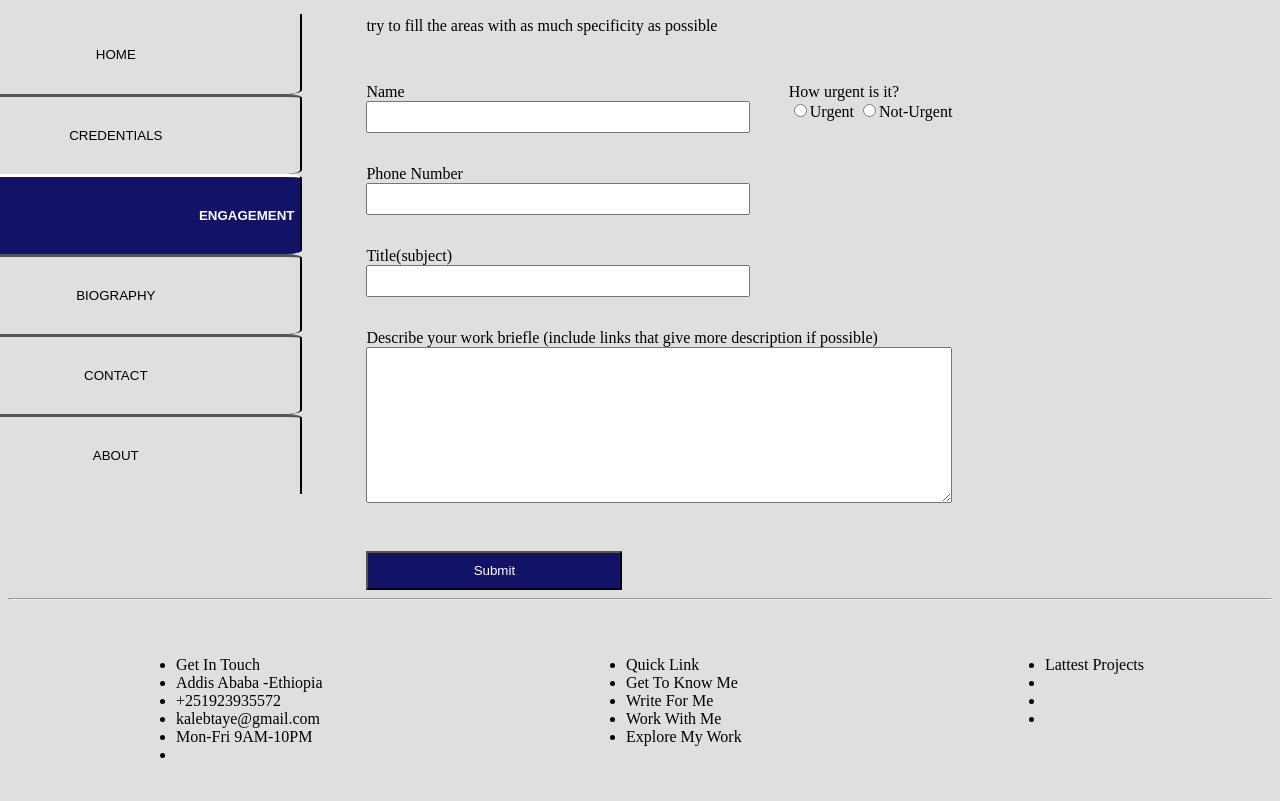
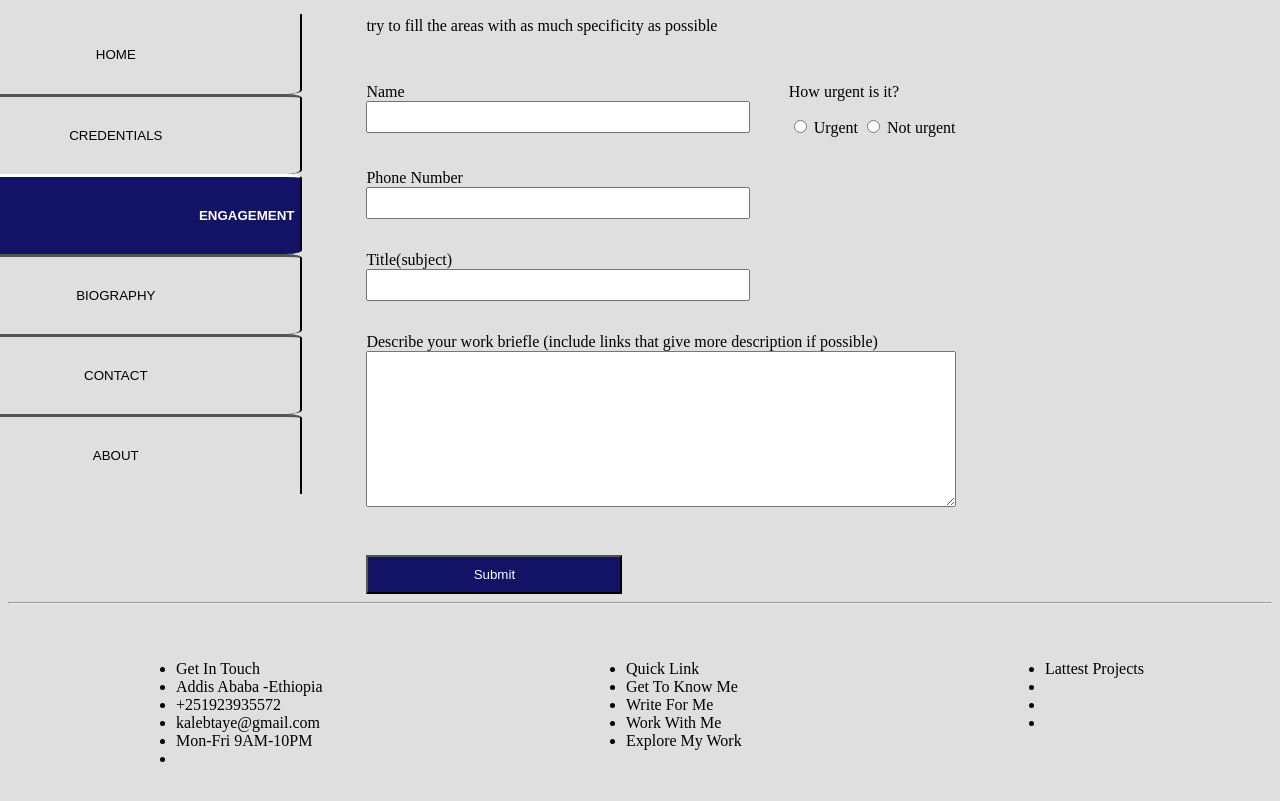
Before and after one commit to kaleab-taye/UGR-0490-12, a plain HTML site: page html/engagement.html in a window 1280 px wide. Shown: the part 101-902 px from the top of the page. Drawn offline with Linux system fonts and the light colour scheme.

Commit message:
modified:   html/engagement.html

```diff
--- a/html/engagement.html
+++ b/html/engagement.html
@@ -39,12 +39,15 @@
                                 <input class="answerbox" type="text" id="name">
                             </div>
                             <div id="foemquestion12" class="question">
-                                <label for="urgency">How urgent is it?
+                                <p>How urgent is it?</p>
                                 <div>
-                                    <input type="radio" name="urgency" id="urgent" class="urgency">Urgent
-                                    <input type="radio" name="urgency" id="noturgent" class="urgency">Not-Urgent
+
+                                    <input type="radio" name="urgency" id="urgent" class="urgency">
+                                    <label for="urgent">Urgent</label>
+                                    <input type="radio" name="urgency" id="noturgent" class="urgency">
+                                    <label for="noturgent">Not urgent</label>
                                 </div>
-                                </label>
+
                             </div>
                         </div>
                         <div class="question">
```
